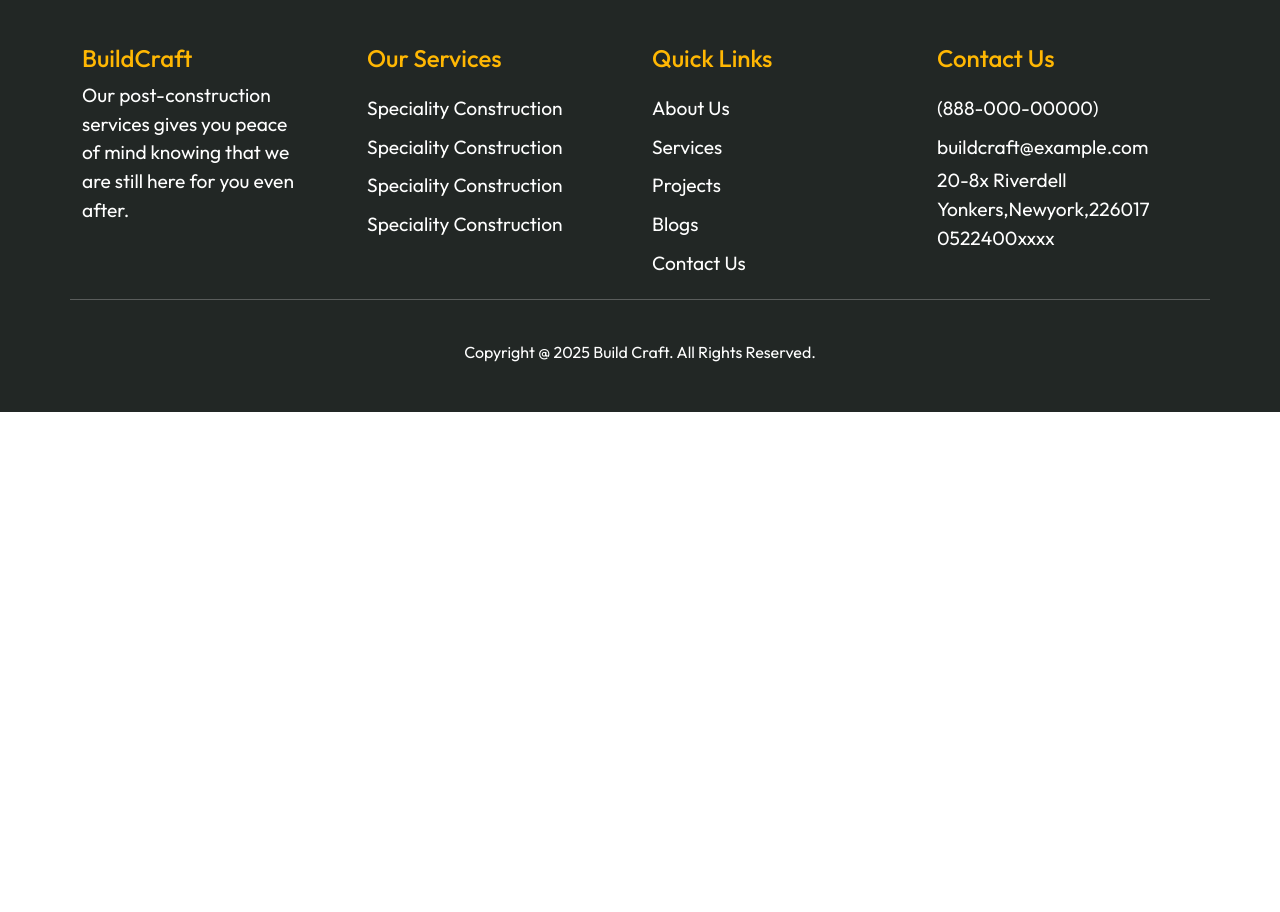
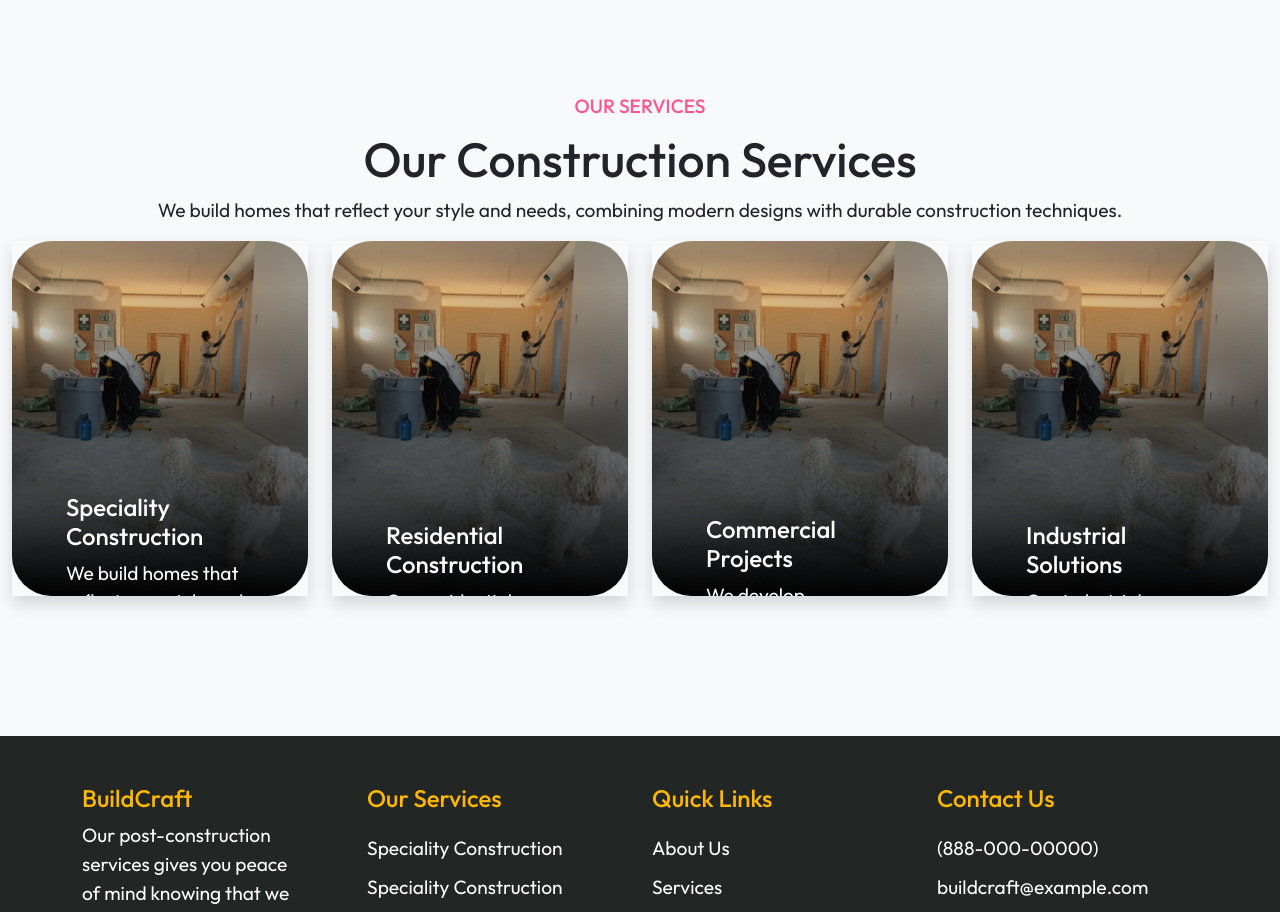
Before and after one commit to Rownokk/BuildCraft, a React (Vite) app in the folder frontend/: page /services in a window 1280 px wide. Shown: the part 560-1472 px from the top of the page. Before the commit the page ends 972 px from the top, so only its background shows below. Built offline with nearby package versions, Linux system fonts and the light colour scheme; a web font is replaced by a local one.

Commit message:
Our Construction Services

```diff
--- a/frontend/src/components/frontend/Services.jsx
+++ b/frontend/src/components/frontend/Services.jsx
@@ -1,20 +1,115 @@
 import React from 'react';
-
 import Header from '../common/Header';
-
 import Footer from '../common/Footer';
 import Hero from '../common/Hero';
+import ServiceImg from '../../assets/images/construction1.jpg';
+
+
 
 const Services = () => {
   return (
     <>
       <Header />
       <Hero
-          preHeading="Quality. Integrity. Value"
-          Heading="Services"
-          text="We excel at transforming visions into reality <br/> through outstanding craftsmanship & Precision."
-        />
+        preHeading="Quality. Integrity. Value"
+        Heading="Services"
+        text="We excel at transforming visions into reality <br/> through outstanding craftsmanship & Precision."
+      />
+      <section className='section-3 bg-light py-5'>
+        <div className='container-fluid py-5'>
+          <div className='section-header text-center'>
+            <span>Our Services</span>
+            <h2>Our Construction Services</h2>
+            <p>
+              We build homes that reflect your style and needs, combining modern designs with durable construction techniques.
+            </p>
+          </div>
+          <div className='row'>
 
+            {/* Service Card 1 */}
+            <div className='col-md-6 col-lg-3 mb-4'>
+              <div className='item shadow border-0'>
+                <div className='service-image'>
+                  <img src={ServiceImg} alt="Service" className='w-100' />
+                </div>
+                <div className='service-body p-4'>
+                  <div className='service-title'>
+                    <h3>Speciality Construction</h3>
+                    <div className='service-contain'>
+                      <p>
+                        We build homes that reflect your style and needs, combining modern designs with durable construction techniques.
+                        From custom homes to renovations and remodels, we bring your dream home to reality.
+                      </p>
+                    </div>
+                    <a href='#' className='btn btn-primary'>Read More</a>
+                  </div>
+                </div>
+              </div>
+            </div>
+
+            {/* Service Card 2 */}
+            <div className='col-md-6 col-lg-3 mb-4'>
+              <div className='item shadow border-0'>
+                <div className='service-image'>
+                  <img src={ServiceImg} alt="Service" className='w-100' />
+                </div>
+                <div className='service-body p-4'>
+                  <div className='service-title'>
+                    <h3>Residential Construction</h3>
+                    <div className='service-contain'>
+                      <p>
+                        Our residential projects prioritize comfort, energy efficiency, and timeless design to create lasting homes.
+                      </p>
+                    </div>
+                    <a href='#' className='btn btn-primary small'>Read More</a>
+                  </div>
+                </div>
+              </div>
+            </div>
+
+            {/* Service Card 3 */}
+            <div className='col-md-6 col-lg-3 mb-4'>
+              <div className='item shadow border-0'>
+                <div className='service-image'>
+                  <img src={ServiceImg} alt="Service" className='w-100' />
+                </div>
+                <div className='service-body p-4'>
+                  <div className='service-title'>
+                    <h3>Commercial Projects</h3>
+                    <div className='service-contain'>
+                      <p>
+                        We develop commercial spaces with modern aesthetics, high functionality, and long-term sustainability in mind.
+                      </p>
+                    </div>
+                    <a href='#' className='btn btn-primary small'>Read More</a>
+                  </div>
+                </div>
+              </div>
+            </div>
+
+            {/* Service Card 4 */}
+            <div className='col-md-6 col-lg-3 mb-4'>
+              <div className='item shadow border-0'>
+                <div className='service-image'>
+                  <img src={ServiceImg} alt="Service" className='w-100' />
+                </div>
+                <div className='service-body p-4'>
+                  <div className='service-title'>
+                    <h3>Industrial Solutions</h3>
+                    <div className='service-contain'>
+                      <p>
+                        Our industrial construction services ensure robust, safe, and compliant facilities for your business operations.
+                      </p>
+                    </div>
+                    <a href='#' className='btn btn-primary small'>Read More</a>
+                  </div>
+                </div>
+              </div>
+            </div>
+
+          </div>
+        </div>
+      </section>
       <Footer />
     </>
   );
```
